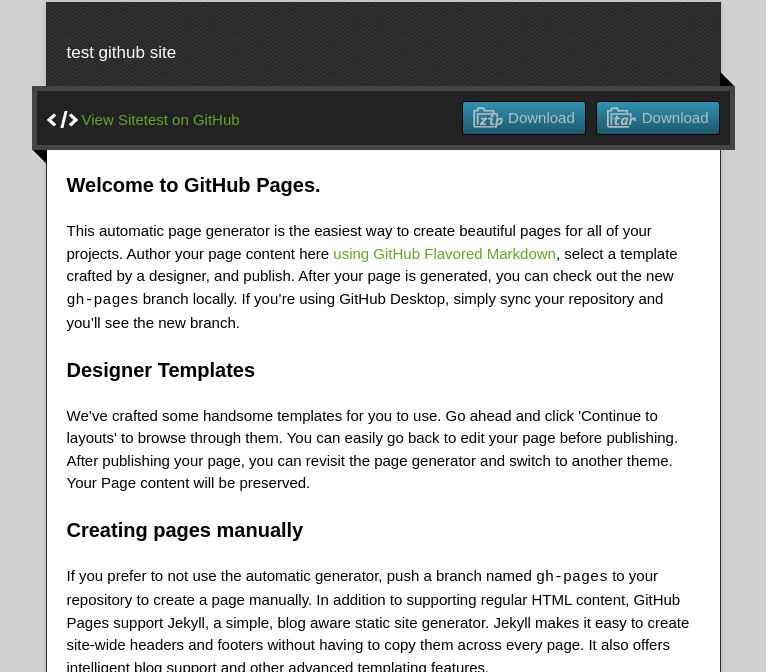
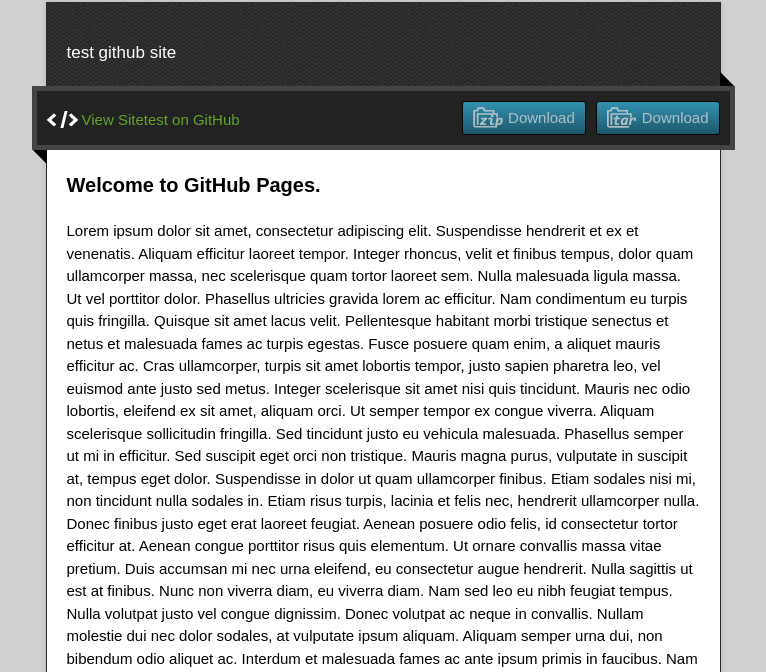
Before and after one commit to samuelshao/sitetest, a plain HTML site: page index.html in a window 1280 px wide. Shown: the part 128-800 px from the top of the page, without its empty margins (257-1023 px from the left). Drawn offline with nearby package versions, Linux system fonts and the light colour scheme.

Commit message:
Added test text

```diff
--- a/index.html
+++ b/index.html
@@ -39,7 +39,15 @@
           <h3>
 <a id="welcome-to-github-pages" class="anchor" href="#welcome-to-github-pages" aria-hidden="true"><span aria-hidden="true" class="octicon octicon-link"></span></a>Welcome to GitHub Pages.</h3>
 
-<p>This automatic page generator is the easiest way to create beautiful pages for all of your projects. Author your page content here <a href="https://guides.github.com/features/mastering-markdown/">using GitHub Flavored Markdown</a>, select a template crafted by a designer, and publish. After your page is generated, you can check out the new <code>gh-pages</code> branch locally. If you’re using GitHub Desktop, simply sync your repository and you’ll see the new branch.</p>
+<p>Lorem ipsum dolor sit amet, consectetur adipiscing elit. Suspendisse hendrerit et ex et venenatis. Aliquam efficitur laoreet tempor. Integer rhoncus, velit et finibus tempus, dolor quam ullamcorper massa, nec scelerisque quam tortor laoreet sem. Nulla malesuada ligula massa. Ut vel porttitor dolor. Phasellus ultricies gravida lorem ac efficitur. Nam condimentum eu turpis quis fringilla. Quisque sit amet lacus velit. Pellentesque habitant morbi tristique senectus et netus et malesuada fames ac turpis egestas.
+
+Fusce posuere quam enim, a aliquet mauris efficitur ac. Cras ullamcorper, turpis sit amet lobortis tempor, justo sapien pharetra leo, vel euismod ante justo sed metus. Integer scelerisque sit amet nisi quis tincidunt. Mauris nec odio lobortis, eleifend ex sit amet, aliquam orci. Ut semper tempor ex congue viverra. Aliquam scelerisque sollicitudin fringilla. Sed tincidunt justo eu vehicula malesuada.
+
+Phasellus semper ut mi in efficitur. Sed suscipit eget orci non tristique. Mauris magna purus, vulputate in suscipit at, tempus eget dolor. Suspendisse in dolor ut quam ullamcorper finibus. Etiam sodales nisi mi, non tincidunt nulla sodales in. Etiam risus turpis, lacinia et felis nec, hendrerit ullamcorper nulla. Donec finibus justo eget erat laoreet feugiat. Aenean posuere odio felis, id consectetur tortor efficitur at. Aenean congue porttitor risus quis elementum. Ut ornare convallis massa vitae pretium. Duis accumsan mi nec urna eleifend, eu consectetur augue hendrerit. Nulla sagittis ut est at finibus. Nunc non viverra diam, eu viverra diam. Nam sed leo eu nibh feugiat tempus. Nulla volutpat justo vel congue dignissim.
+
+Donec volutpat ac neque in convallis. Nullam molestie dui nec dolor sodales, at vulputate ipsum aliquam. Aliquam semper urna dui, non bibendum odio aliquet ac. Interdum et malesuada fames ac ante ipsum primis in faucibus. Nam quis dolor lacus. Phasellus blandit velit sit amet nulla iaculis, et volutpat dui malesuada. Nullam eleifend augue sit amet tellus sagittis, sed pretium urna ullamcorper. Donec molestie orci non molestie interdum. Duis eu blandit sapien, tempor suscipit orci. Pellentesque habitant morbi tristique senectus et netus et malesuada fames ac turpis egestas. Fusce quis pellentesque nisl. Fusce vel ligula hendrerit, commodo nulla eget, malesuada ex. Nulla facilisi. Praesent nisi magna, viverra ac mattis a, posuere non risus.
+
+Donec eget tempor risus, sit amet tempor quam. Curabitur sed leo dictum, fermentum ex vitae, euismod velit. Pellentesque non gravida diam, sit amet commodo nibh. Vivamus mattis erat quis magna sagittis lacinia vitae sed sapien. Sed blandit nisi vitae tellus egestas fermentum. Fusce porta ultricies sem, id tempor odio eleifend quis. Etiam tincidunt massa id ligula congue tincidunt. Donec sagittis nisl a blandit varius. Phasellus turpis nulla, egestas eu magna a, hendrerit dictum velit. Sed et fringilla dolor. Cras in sem non ex vehicula aliquet vitae at arcu. Nam quis metus ac urna gravida condimentum. Aliquam quis faucibus dolor.</p>
 
 <h3>
 <a id="designer-templates" class="anchor" href="#designer-templates" aria-hidden="true"><span aria-hidden="true" class="octicon octicon-link"></span></a>Designer Templates</h3>
```
